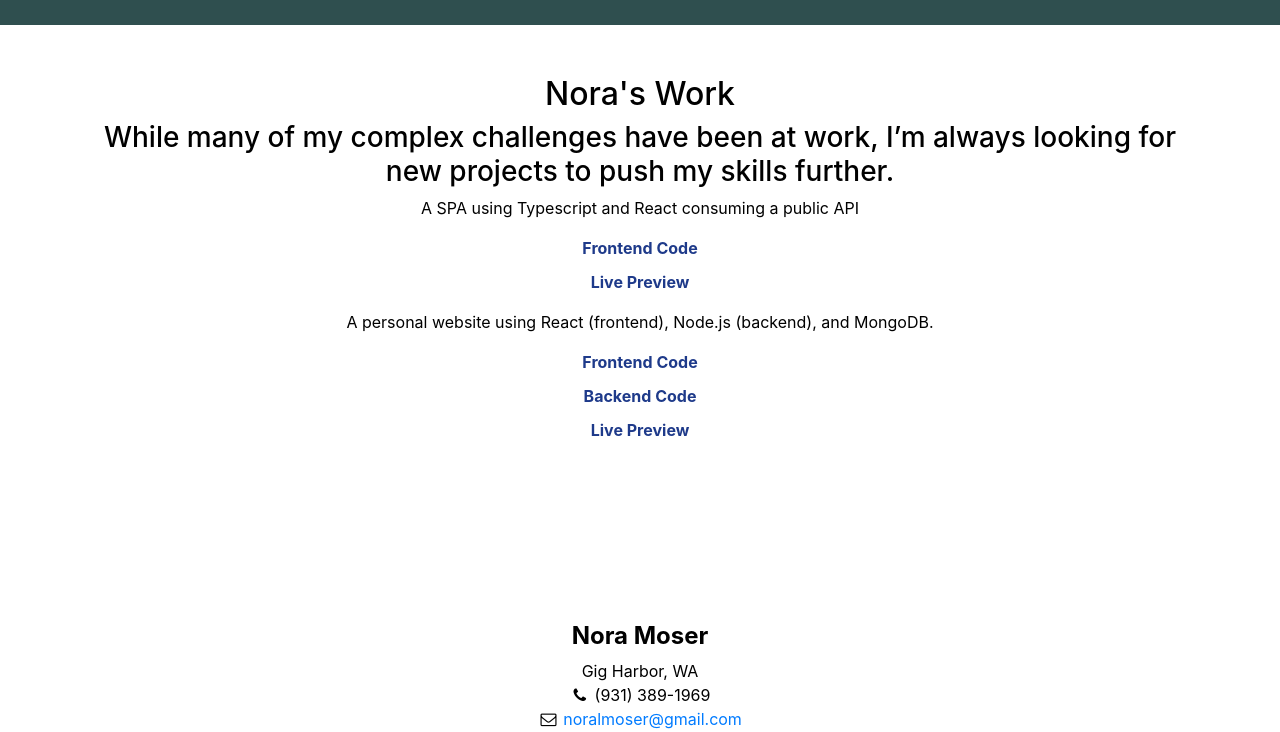
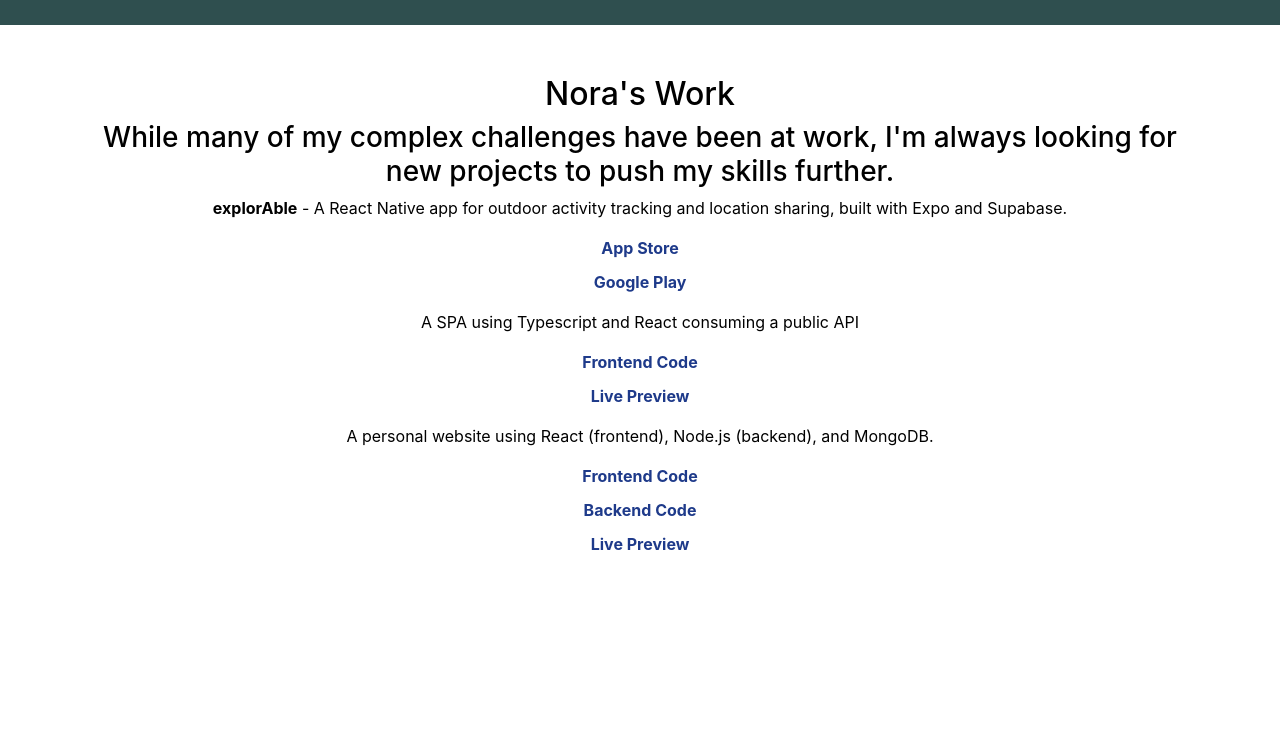
Before and after one commit to NoraMoser/Portfolio, a website with bundled scripts: page index.html in a window 1280 px wide. Shown: the part 1860-2592 px from the top of the page. Built offline with nearby package versions, Linux system fonts and the light colour scheme; files whose address does not match are found by name.

Commit message:
updates to portfolio

```diff
--- a/index.html
+++ b/index.html
@@ -128,8 +128,13 @@
   <div class="container">
       <div class="text-center">
         <h2>Nora's Work</h2>
-            <h3>While many of my complex challenges have been at work, I’m always looking for new projects to push my skills further.</h3>
+        <h3>While many of my complex challenges have been at work, I'm always looking for new projects to push my skills further.</h3>
             <div class="portfolio-item">
+               <p><strong>explorAble</strong> - A React Native app for outdoor activity tracking and location sharing, built with Expo and Supabase.</p>
+            <ul class="no-bullets">
+                <li><a href="https://apps.apple.com/app/YOUR_APP_ID" target="_blank" rel="noopener noreferrer">App Store</a></li>
+                <li><a href="https://play.google.com/store/apps/details?id=YOUR_PACKAGE_NAME" target="_blank" rel="noopener noreferrer">Google Play</a></li>
+            </ul>
                <p>A SPA using Typescript and React consuming a public API</p>
             <ul class="no-bullets">
                 <li><a href="https://github.com/NoraMoser/exploring" target="_blank" rel="noopener noreferrer">Frontend Code</a></li>
```
Lines whose indentation alone changed are shown as unchanged.
